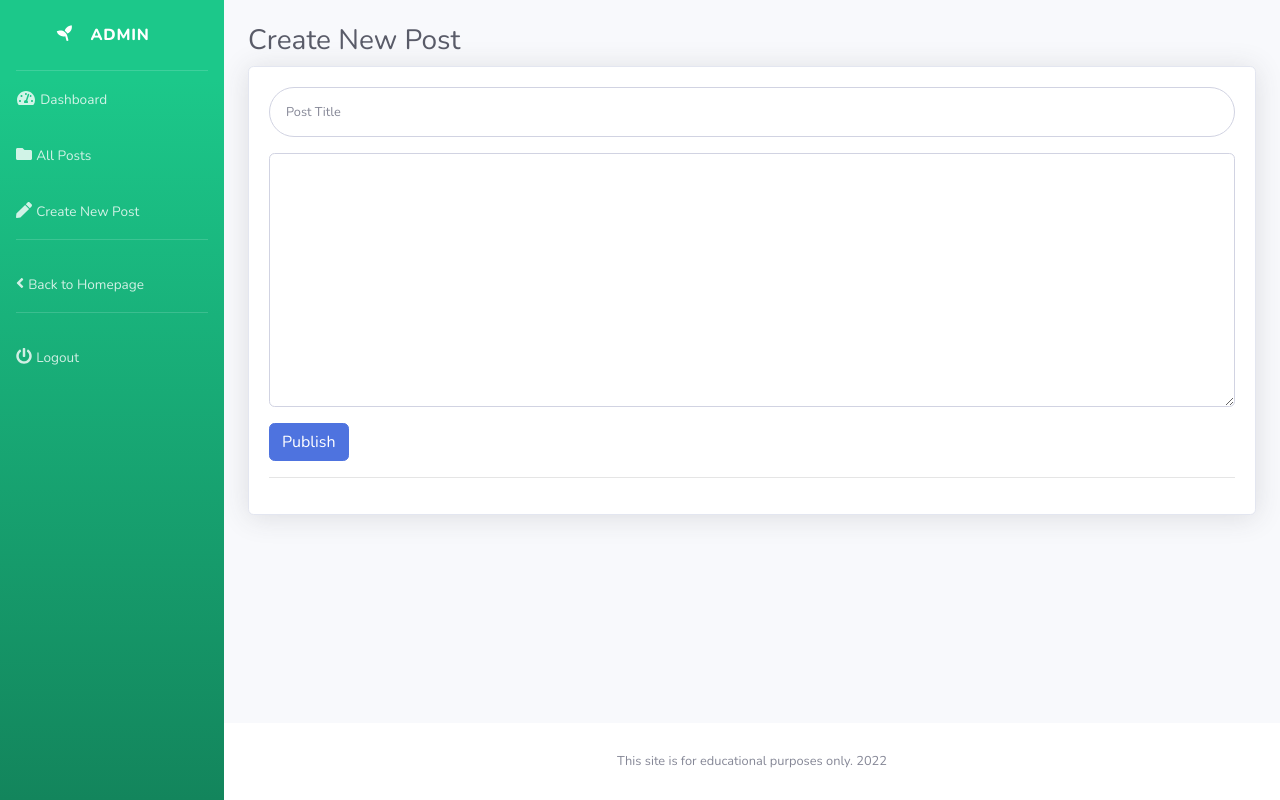
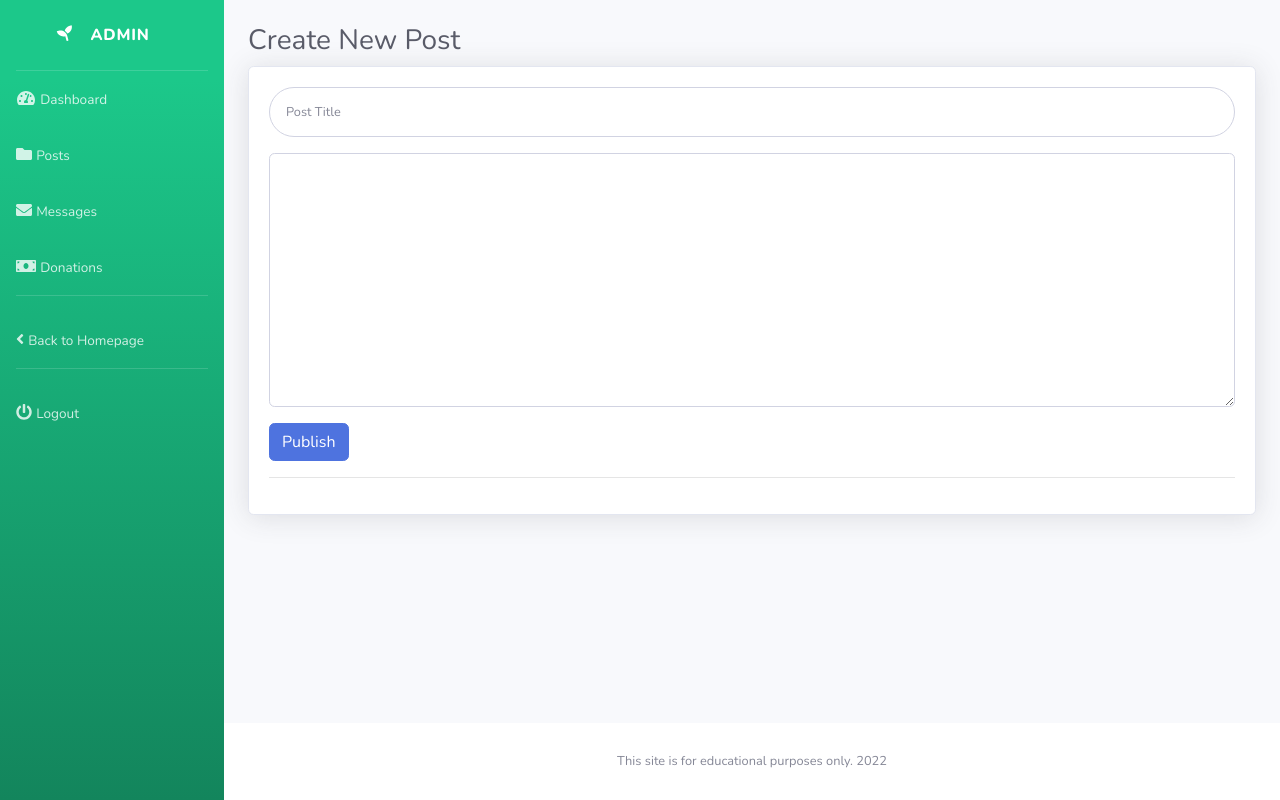
Before and after one commit to karencumlat/little-foot-app, a PHP site: page /admin/new-post.php in a window 1280 px wide. Run offline with PHP 8.4, Linux system fonts and the light colour scheme; a user stored in the database is signed in; some libraries are stand-ins or nearby versions.

Commit message:
fix: add new feat link, new post button

```diff
--- a/admin/common/sidebar.php
+++ b/admin/common/sidebar.php
@@ -21,12 +21,17 @@
         <li class='nav-item'>
           <a class='nav-link' href='./posts.php'>
             <i class='fas fa-folder'></i>
-            <span>All Posts</span></a>
+            <span>Posts</span></a>
         </li>
         <li class='nav-item'>
-          <a class='nav-link' href='./new-post.php'>
-          <i class='fa fa-solid fa-pen'></i>
-            <span>Create New Post</span></a>
+          <a class='nav-link' href='./messages.php'>
+          <i class='fa fa-solid fa-envelope'></i>
+            <span>Messages</span></a>
+        </li>
+        <li class='nav-item'>
+          <a class='nav-link' href='./donations.php'>
+          <i class='fa fa-solid fa-money-bill'></i>
+            <span>Donations</span></a>
         </li>
         <hr class='sidebar-divider d-none d-md-block'>
         <li class='nav-item'>
```
Also changed, not shown: admin/posts.php (+6 -1 lines).
